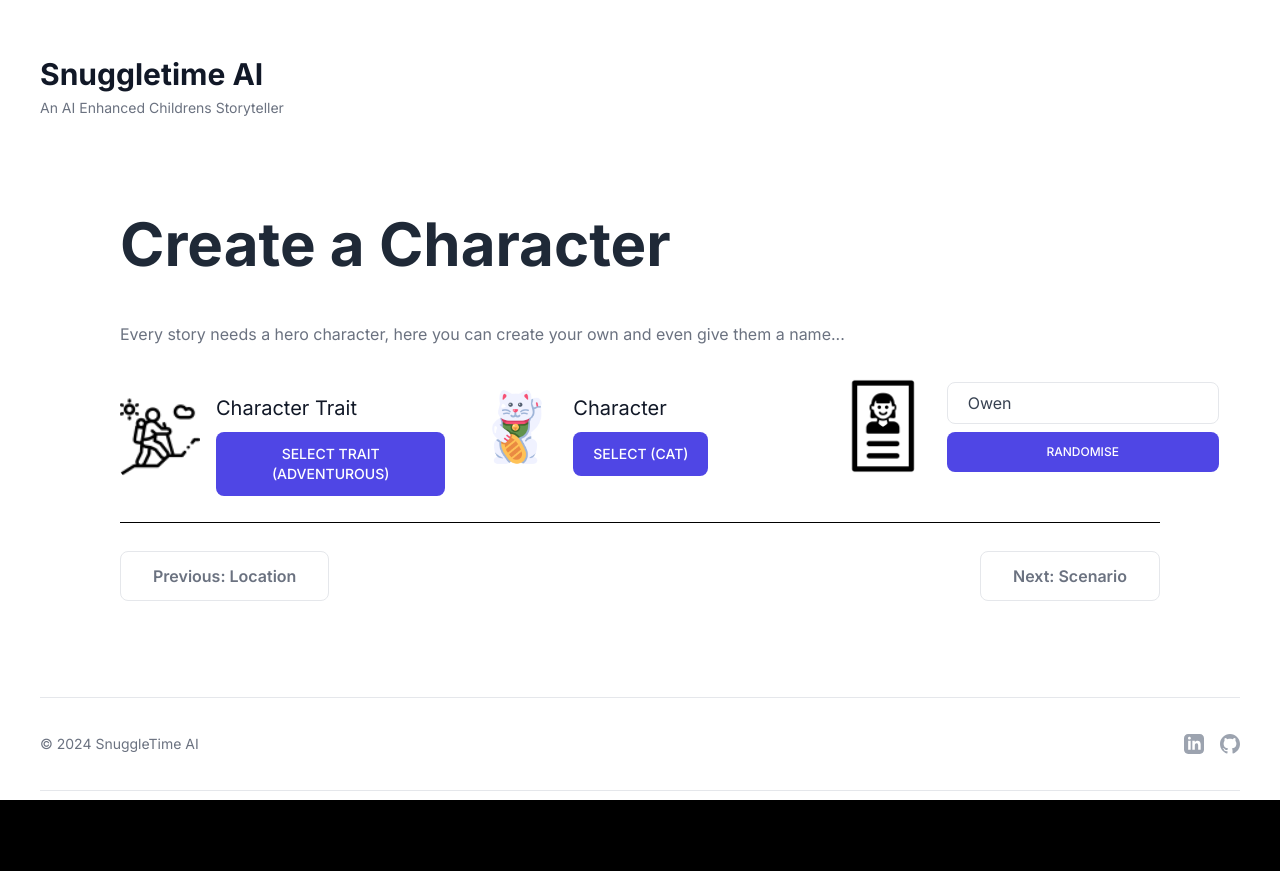
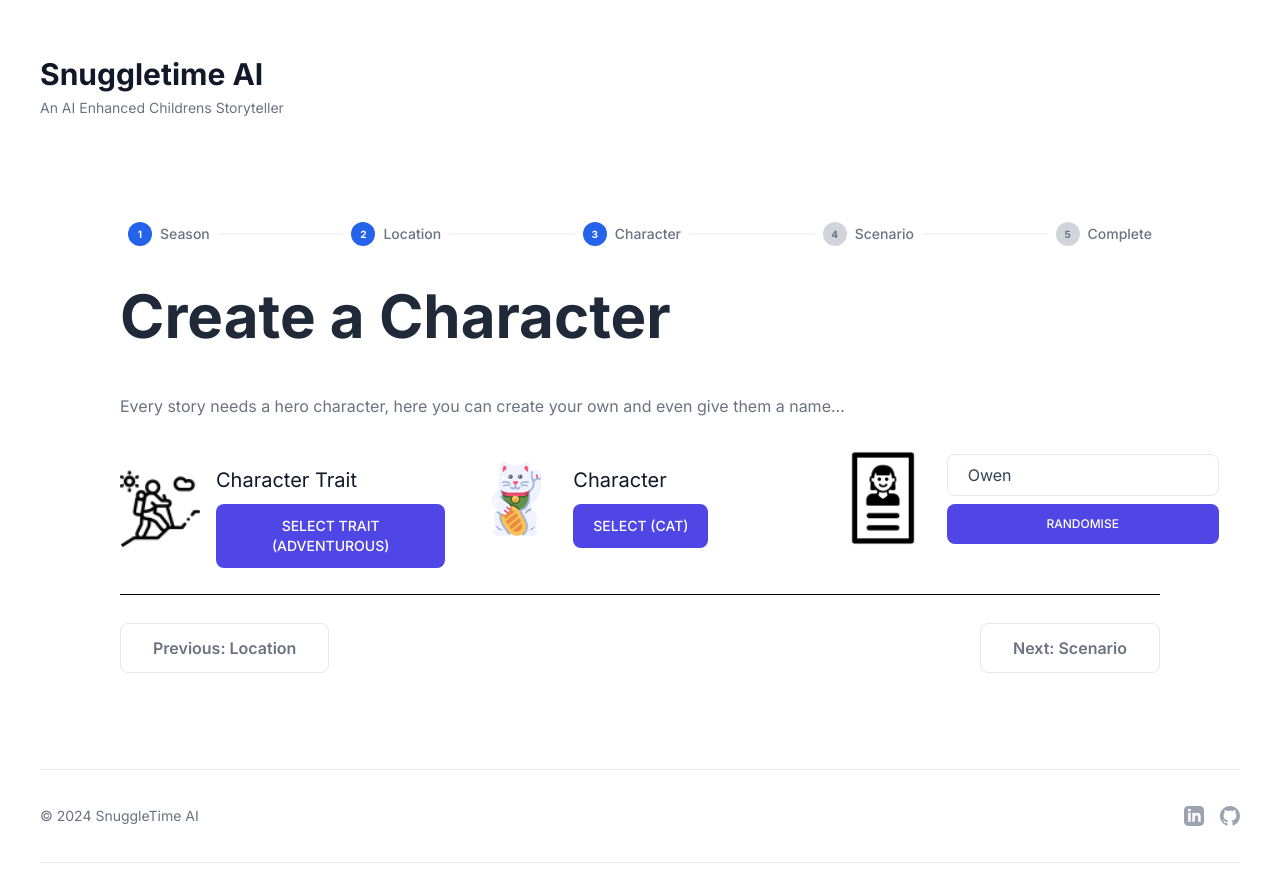
Before and after one commit to slvpkd/snuggletime, a Next.js app: page /primarycharacter in a window 1280 px wide. Before the commit the page ends 800 px from the top, so only its background shows below. Built offline with nearby package versions, Linux system fonts and the light colour scheme.

Commit message:
Adds stepper.

```diff
--- a/src/app/location/page.tsx
+++ b/src/app/location/page.tsx
@@ -9,6 +9,8 @@ import Heading from "@/components/heading";
 import Body from "@/components/body";
 import Divider from "@/components/divider";
 import PageLink from "@/components/pagelink";
+import Steps from "@/components/steps";
+import Step from "@/components/step";
 
 const Location = () => {
   const { location, handleLocationChange } = useAppContext();
@@ -17,6 +19,13 @@ const Location = () => {
 
   return (
     <div className="bg-white py-6 sm:py-8 lg:py-12 md:px-20">
+      <Steps>
+        <Step id={1} label="Season" active={true} />
+        <Step id={2} label="Location" active={true} />
+        <Step id={3} label="Character" />
+        <Step id={4} label="Scenario" />
+        <Step id={5} label="Complete" />
+      </Steps>
       <div className="mx-auto max-w-screen-2xl px-4 md:px-8">
         <Heading value={`Location (${data.label})`} />
 
--- a/src/app/primarycharacter/page.tsx
+++ b/src/app/primarycharacter/page.tsx
@@ -10,6 +10,8 @@ import Heading from "@/components/heading";
 import Body from "@/components/body";
 import Divider from "@/components/divider";
 import PageLink from "@/components/pagelink";
+import Steps from "@/components/steps";
+import Step from "@/components/step";
 
 const PrimaryCharacter = () => {
   const {
@@ -19,10 +21,15 @@ const PrimaryCharacter = () => {
     handlePrimaryCharacterNameChange,
   } = useAppContext();
 
-
-
   return (
     <div className="bg-white py-6 sm:py-8 lg:py-12 md:px-20">
+      <Steps>
+        <Step id={1} label="Season" active={true} />
+        <Step id={2} label="Location" active={true} />
+        <Step id={3} label="Character" active={true} />
+        <Step id={4} label="Scenario" />
+        <Step id={5} label="Complete" />
+      </Steps>
       <div className="mx-auto max-w-screen-2xl px-4 md:px-8">
         <Heading value="Create a Character" />
         <Body
@@ -34,7 +41,10 @@ const PrimaryCharacter = () => {
           <div className="h-32 rounded-lg">
             <div className="flex items-center gap-4">
               <img
-                src={"/assets/Character_Traits/" + Utils.getCharacterTraitByName(primaryCharacterTrait).filename}
+                src={
+                  "/assets/Character_Traits/" +
+                  Utils.getCharacterTraitByName(primaryCharacterTrait).filename
+                }
                 alt=""
                 className="size-20 rounded-lg object-cover"
               />
@@ -54,7 +64,10 @@ const PrimaryCharacter = () => {
           <div className="h-32 rounded-lg">
             <div className="flex items-center gap-4">
               <img
-                src={"/assets/Characters/" + Utils.getCharacterByName(primaryCharacter).filename}
+                src={
+                  "/assets/Characters/" +
+                  Utils.getCharacterByName(primaryCharacter).filename
+                }
                 alt=""
                 className="size-20 rounded-lg object-cover"
               />
--- a/src/app/scenario/page.tsx
+++ b/src/app/scenario/page.tsx
@@ -7,12 +7,21 @@ import Heading from "@/components/heading";
 import Body from "@/components/body";
 import Divider from "@/components/divider";
 import PageLink from "@/components/pagelink";
+import Steps from "@/components/steps";
+import Step from "@/components/step";
 
 const Scenario = () => {
   const { scenario, handleScenarioChange } = useAppContext();
 
   return (
     <div className="bg-white py-6 sm:py-8 lg:py-12 md:px-20">
+      <Steps>
+        <Step id={1} label="Season" active={true} />
+        <Step id={2} label="Location" active={true} />
+        <Step id={3} label="Character" active={true} />
+        <Step id={4} label="Scenario" active={true} />
+        <Step id={5} label="Complete" />
+      </Steps>
       <div className="mx-auto max-w-screen-2xl px-4 md:px-8">
         <Heading value="Scenario" />
         <Body value="Every hero needs a mission, choose your quest wisely..." />
--- a/src/app/seasons/page.tsx
+++ b/src/app/seasons/page.tsx
@@ -9,6 +9,8 @@ import Heading from "@/components/heading";
 import Body from "@/components/body";
 import PageLink from "@/components/pagelink";
 import Divider from "@/components/divider";
+import Steps from "@/components/steps";
+import Step from "@/components/step";
 
 const Seasons = () => {
   const { season, handleSeasonChange } = useAppContext();
@@ -16,6 +18,13 @@ const Seasons = () => {
 
   return (
     <div className="bg-white py-6 sm:py-8 lg:py-12 md:px-20">
+      <Steps>
+        <Step id={1} label="Season" active={true} />
+        <Step id={2} label="Location" />
+        <Step id={3} label="Character" />
+        <Step id={4} label="Scenario" />
+        <Step id={5} label="Complete" />
+      </Steps>
       <div className="mx-auto max-w-screen-2xl px-4 md:px-8">
         <Heading value={`Season (${data.label})`} />
         <Body
@@ -41,9 +50,10 @@ const Seasons = () => {
         <Divider />
 
         <div className="flow-root">
-          <p className="float-right"><PageLink href="/location" label="Next: Location" /></p>
+          <p className="float-right">
+            <PageLink href="/location" label="Next: Location" />
+          </p>
         </div>
-
       </div>
     </div>
   );
--- a/src/app/story/page.tsx
+++ b/src/app/story/page.tsx
@@ -5,6 +5,8 @@ import { useAppContext } from "@/context";
 import OpenAI from "openai";
 import { useEffect, useState } from "react";
 import { generateStory } from "../api";
+import Steps from "@/components/steps";
+import Step from "@/components/step";
 
 const Story = () => {
   const { storySynopsis } = useAppContext();
@@ -20,6 +22,13 @@ const Story = () => {
 
   return (
     <div className="bg-white py-6 sm:py-8 lg:py-12 md:px-20">
+      <Steps>
+        <Step id={1} label="Season" active={true} />
+        <Step id={2} label="Location" active={true} />
+        <Step id={3} label="Character" active={true} />
+        <Step id={4} label="Scenario" active={true} />
+        <Step id={5} label="Complete"active={true} />
+      </Steps>
       <div className="mx-auto max-w-screen-2xl px-4 md:px-8">
         {isLoading && <Spinner />}
 
--- a/src/components/pagelink/index.tsx
+++ b/src/components/pagelink/index.tsx
@@ -4,7 +4,7 @@ const PageLink = (props: { href: string; label: string }) => {
   return (
     <Link
       href={props.href}
-      className="inline-block rounded-lg mt-3 border bg-white px-4 py-2 text-center text-sm font-semibold text-gray-500 outline-none ring-indigo-300 transition duration-100 hover:bg-gray-100 focus-visible:ring active:bg-gray-200 md:px-8 md:py-3 md:text-base "
+      className="inline-block rounded-lg mt-3 border bg-white px-4 py-2 text-center text-sm font-semibold text-gray-500 outline-none ring-indigo-300 transition duration-100 hover:bg-gray-100 focus-visible:ring active:bg-gray-200 md:px-8 md:py-3 md:text-base"
     >
       {props.label}
     </Link>
--- /dev/null
+++ b/src/components/step/index.tsx
@@ -0,0 +1,15 @@
+const Step = (props: { id: number; label: string; active?: boolean }) => (
+  <li className="flex items-center gap-2 bg-white p-2">
+    <span
+      className={`size-6 rounded-full ${
+        props.active ? "bg-blue-600 text-white" : "bg-gray-300"
+      } text-center text-[10px]/6 font-bold`}
+    >
+      {props.id}
+    </span>
+
+    <span className="hidden sm:block"> {props.label} </span>
+  </li>
+);
+
+export default Step;
--- /dev/null
+++ b/src/components/steps/index.tsx
@@ -0,0 +1,18 @@
+import { PropsWithChildren, ReactPropTypes } from "react";
+import Step from "../step";
+
+const Steps = (props: PropsWithChildren) => (
+  <div className="mx-auto max-w-screen-xl px-4 md:px-8">
+    <div className="mb-8">
+      <h2 className="sr-only">Steps</h2>
+
+      <div className="relative after:absolute after:inset-x-0 after:top-1/2 after:block after:h-0.5 after:-translate-y-1/2 after:rounded-lg after:bg-gray-100">
+        <ol className="relative z-10 flex justify-between text-sm font-medium text-gray-500">
+          {props.children}
+        </ol>
+      </div>
+    </div>
+  </div>
+);
+
+export default Steps;
```
